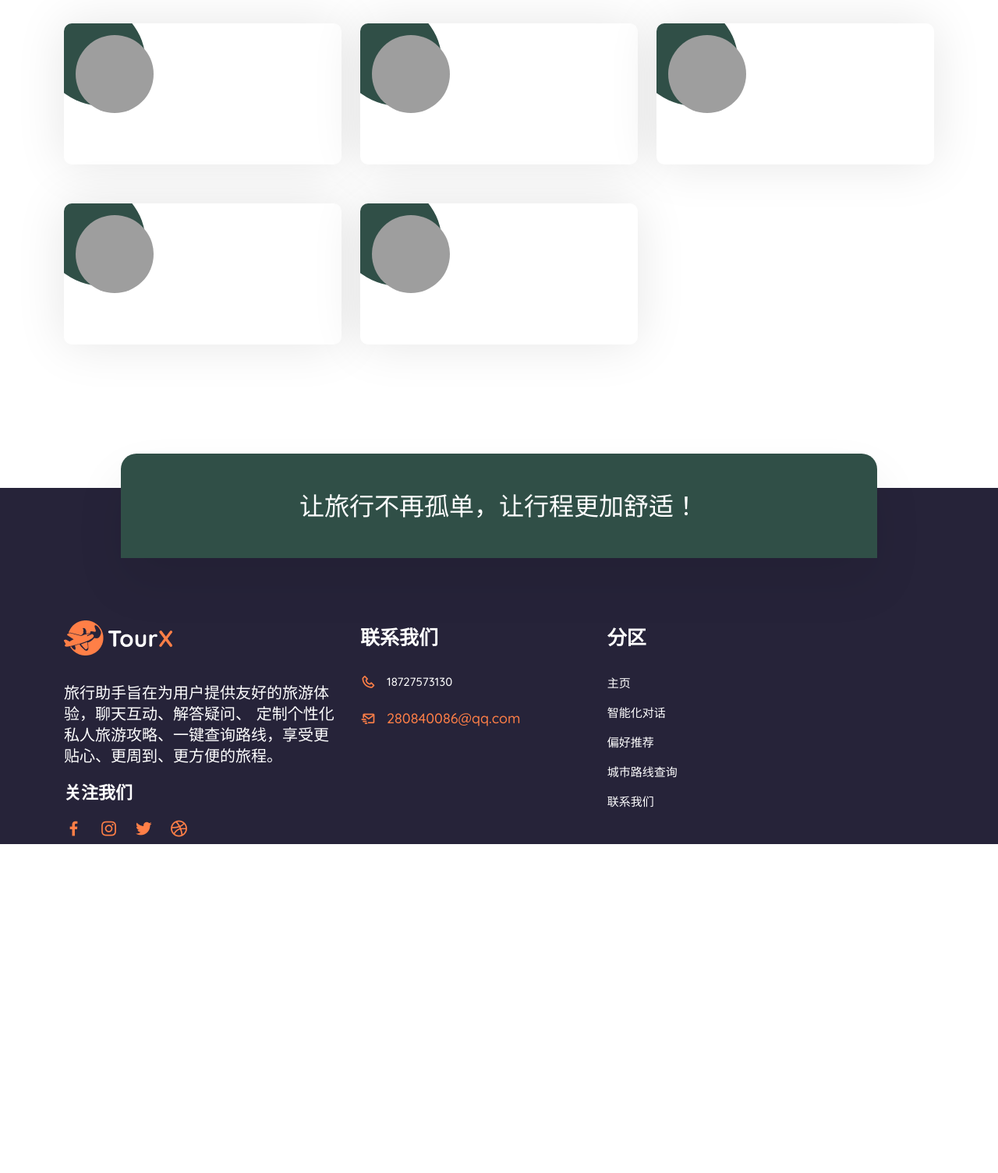
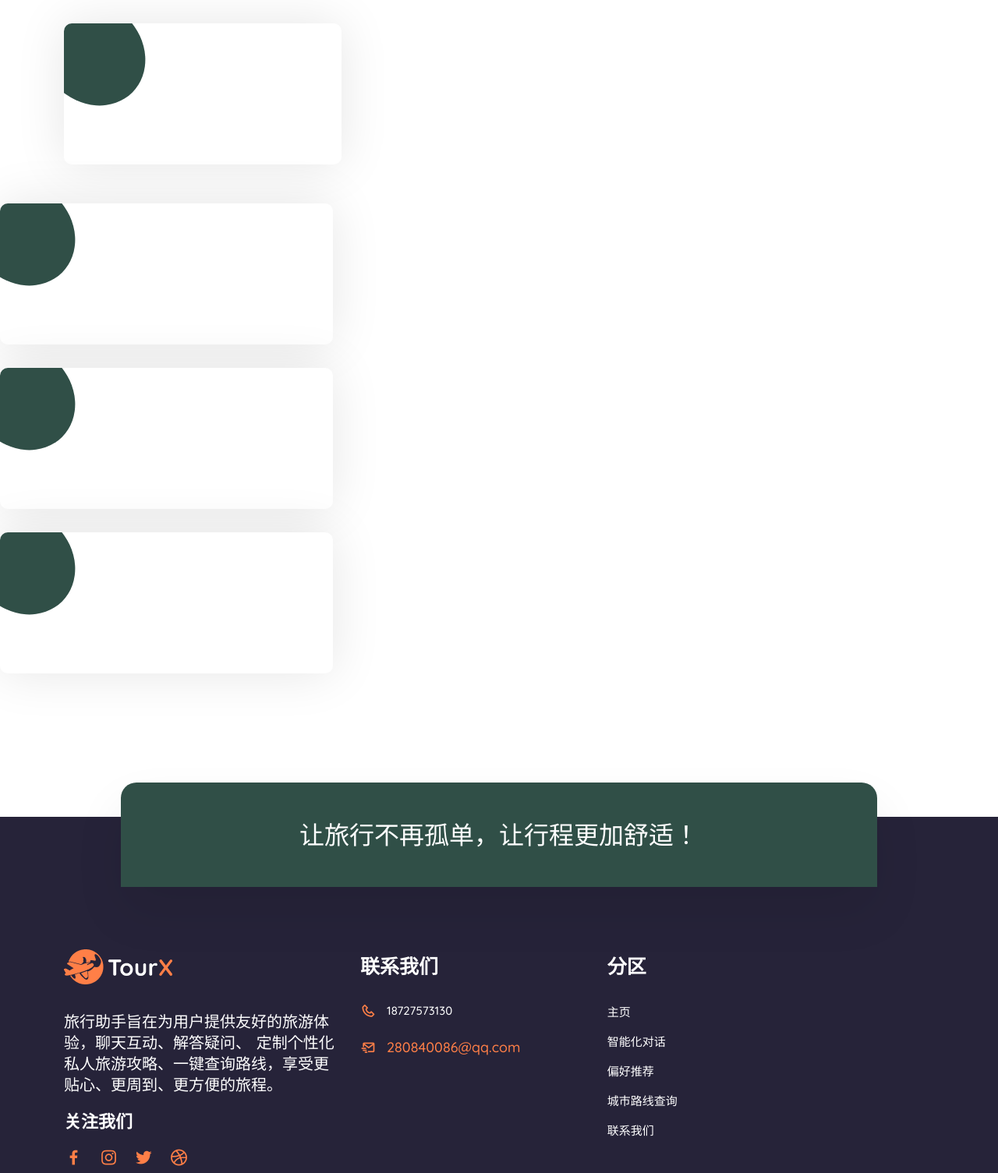
Before and after one commit to KawHimmy/knowledge_graph_llm, a Flask app: page /contact.html in a window 1280 px wide. Shown: the part 450-1955 px from the top of the page at 78% size. Before the commit the page ends 1533 px from the top, so only its background shows below. Run offline with Flask 3, Linux system fonts and the light colour scheme; parts of the project's set-up code (start-up, migrations or seed data) failed here and were passed over; some libraries are stand-ins or nearby versions; grey boxes are pictures that could not be loaded.

Commit message:
Update contact.html

```diff
--- a/skk-0811-16/templates/contact.html
+++ b/skk-0811-16/templates/contact.html
@@ -127,11 +127,6 @@
                                 <i class="flaticon-user"></i>
                             </a>
                         </div>
-                        <div class="sidebar-contact">
-                            <ul>
-                                <li class="sidebar-single-contact"><i class='bx bxs-phone'></i> <a href="tel:666">+1 20211120180</a></li>
-                                <li class="sidebar-single-contact"><i class='bx bxs-envelope'></i><a href="javascript:;"><span class="__cf_email__" data-cfemail="2f464149406f4a574e425f434a014c4042">[email&#160;protected]</span></a></li>
-                            </ul>
                         </div>
                     </nav>
                 </div>
@@ -179,52 +174,29 @@
             <div class="row">
                 <div class="col-lg-4 col-md-6 col-sm-12">
                     <div class="contact-card">
-                        <div class="contact-icon">
-                            <div class="avatar1">
-                                <img src="static/image/666.jpg">
-                            </div>
-                        </div>
+
 
                     </div>
                 </div>
-                <div class="col-lg-4 col-md-6 col-sm-12">
-                    <div class="contact-card">
-                        <div class="contact-icon">
-                            <div class="avatar1">
-                                <img src="static/image/555.jpg">
-                            </div>
-                        </div>
+
 
                     </div>
                 </div>
 
                 <div class="col-lg-4 col-md-6 col-sm-12">
                     <div class="contact-card">
-                        <div class="contact-icon">
-                            <div class="avatar1">
-                                <img src="static/image/444.png">
-                            </div>
-                        </div>
 
                     </div>
                 </div>
                 <div class="col-lg-4 col-md-6 col-sm-12">
                     <div class="contact-card">
-                        <div class="contact-icon">
-                            <div class="avatar1">
-                                <img src="static/image/777.jpg">
-                            </div>
-                        </div>
+
 
                     </div>
                 </div>
                 <div class="col-lg-4 col-md-6 col-sm-12">
                     <div class="contact-card">
-                        <div class="contact-icon">
-                            <div class="avatar1">
-                                <img src="static/image/888.jpg">
-                            </div>
-                        </div>
+
 
                     </div>
                 </div>
```
